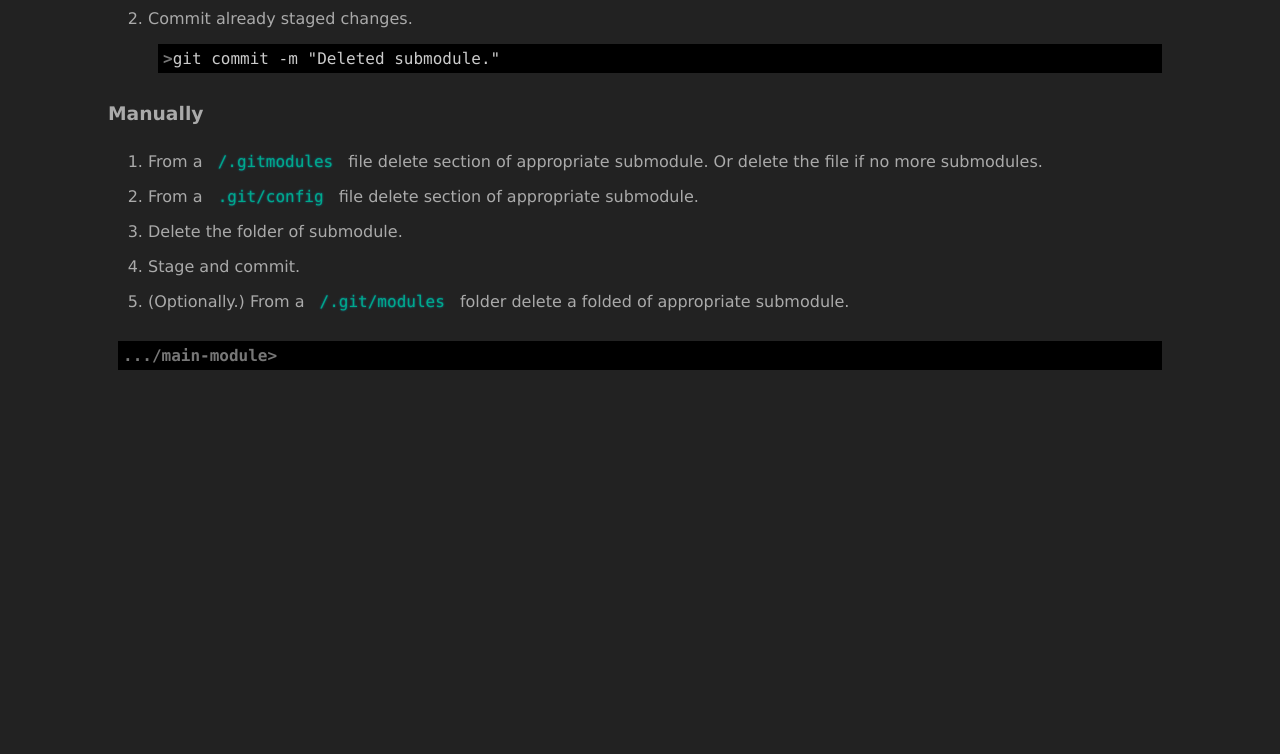
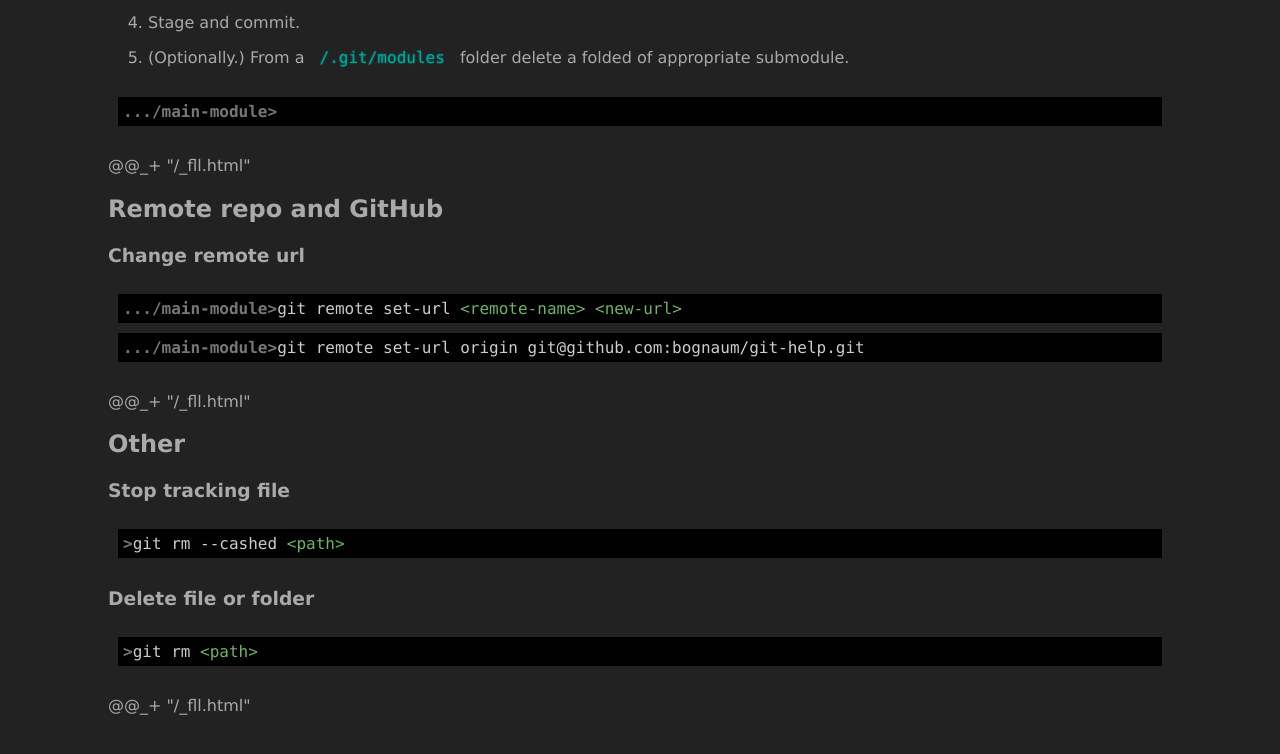
Before and after one commit to bognaum/git-help, a website: page src/html/index.html in a window 1280 px wide. Shown: the part 1630-2384 px from the top of the page. Drawn offline with nearby package versions, Linux system fonts and the light colour scheme; files that its build step writes are made by us from their sources.

Commit message:
Added content

```diff
--- a/src/html/index.html
+++ b/src/html/index.html
@@ -16,19 +16,7 @@
 		<h1>Git help</h1>
 		<fieldset class="contents-section"><legend>Contents</legend></fieldset>
 		<article>
-			<h1>Stop tracking file</h1>
-			<div class="cmd-div">
-				<div class="inv"></div>git rm --cashed <div class="meta">path</div>
-			</div>
-		</article>
-		@@_+ "/_fll.html"
-		<article>
-			<h1>Delete file or folder</h1>
-			<div class="cmd-div">
-				<div class="inv"></div>git rm <div class="meta">path</div>
-			</div>
-		</article>
-		@@_+ "/_fll.html"
+			<h1>Submodules</h1>
 			<article>
 				<h1>Clone with submodules</h1>
 				<div class="cmd-div">
@@ -53,13 +41,6 @@
 					<div class="inv">.../main-module</div>git submodule update --init --recursive
 				</div>
 			</article>
-		@@_+ "/_fll.html"
-		<!-- <article>
-			<h1>Additionally clone all submodules from itself remote repositories</h1>
-			<div class="cmd-div">
-				<div class="inv">.../main-module</div>git submodule update --init --recursive --remote
-			</div>
-		</article> -->
 			<article>
 				<h1>Update all submodules from itself remote repositories</h1>
 				<div class="cmd-div">
@@ -124,6 +105,37 @@
 					<div class="inv">.../main-module</div>
 				</div>
 			</article>
+		</article>
+		@@_+ "/_fll.html"
+		<article>
+			<h1>Remote repo and GitHub</h1>
+			<article>
+				<h1>Change remote url</h1>
+				<div class="cmd-div">
+					<div class="inv">.../main-module</div>git remote set-url <div class="meta">remote-name</div> <div class="meta">new-url</div>
+				</div>
+				<div class="cmd-div">
+					<div class="inv">.../main-module</div>git remote set-url origin git@github.com:bognaum/git-help.git
+				</div>
+			</article>
+		</article>
+		@@_+ "/_fll.html"
+		<article>
+			<h1>Other</h1>
+			<article>
+				<h1>Stop tracking file</h1>
+				<div class="cmd-div">
+					<div class="inv"></div>git rm --cashed <div class="meta">path</div>
+				</div>
+			</article>
+			<article>
+				<h1>Delete file or folder</h1>
+				<div class="cmd-div">
+					<div class="inv"></div>git rm <div class="meta">path</div>
+				</div>
+			</article>
+		</article>
+		@@_+ "/_fll.html"
 	</div>
 </body>
 </html>
```
Also changed, not shown: index.html (+49 -37 lines). Lines whose indentation alone changed are shown as unchanged.
